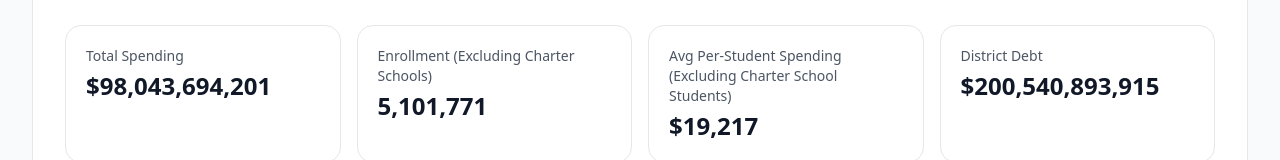
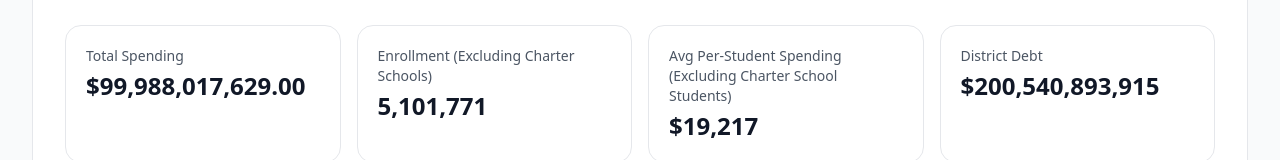
Before and after one commit to jab1897/LoneStarLedger5, a React (Vite) app: page / in a window 1280 px wide. Shown: the part 193-353 px from the top of the page. Built offline with nearby package versions, Linux system fonts and the light colour scheme; no server answers.

Commit message:
Set home total spending KPI

```diff
--- a/src/pages/Home.jsx
+++ b/src/pages/Home.jsx
@@ -163,7 +163,7 @@ export default function Home() {
         <div className="mt-6 grid grid-cols-1 sm:grid-cols-2 lg:grid-cols-4 gap-4">
             <StatCard
               label="Total Spending"
-              value={fmtMoney(stats?.totalSpendingSum)}
+              value="$99,988,017,629.00"
               to="/why-no-amount-of-money-is-enough"
             />
           <StatCard
```
